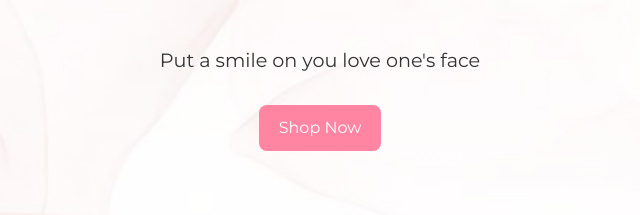
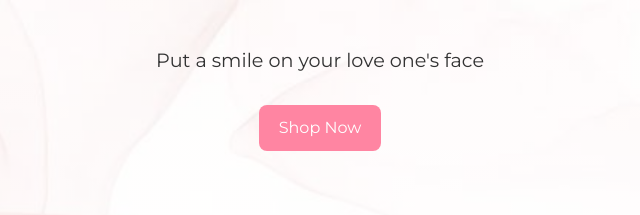
Before and after one commit to BSIT-KENNETH/craftsbyklegit, a plain HTML site: page index.html in a window 1280 px wide. Shown: the part 406-621 px from the top of the page, 320-960 px from the left. Drawn offline with nearby package versions, Linux system fonts and the light colour scheme.

Commit message:
Update index.html

```diff
--- a/index.html
+++ b/index.html
@@ -33,7 +33,7 @@
     <section id="home" class="hero fade-in-left" >
         <div class="container">
             <h2 style="font-family: 'Great Vibes', cursive;"><img src="img/cbk.png" alt="Classic Roses Bouquet" class="cbklogo"></h2>
-            <p>Put a smile on you love one's face</p>
+            <p>Put a smile on your love one's face</p>
             <a href="#shop" class="btn">Shop Now</a>
         </div>
     </section>
```
